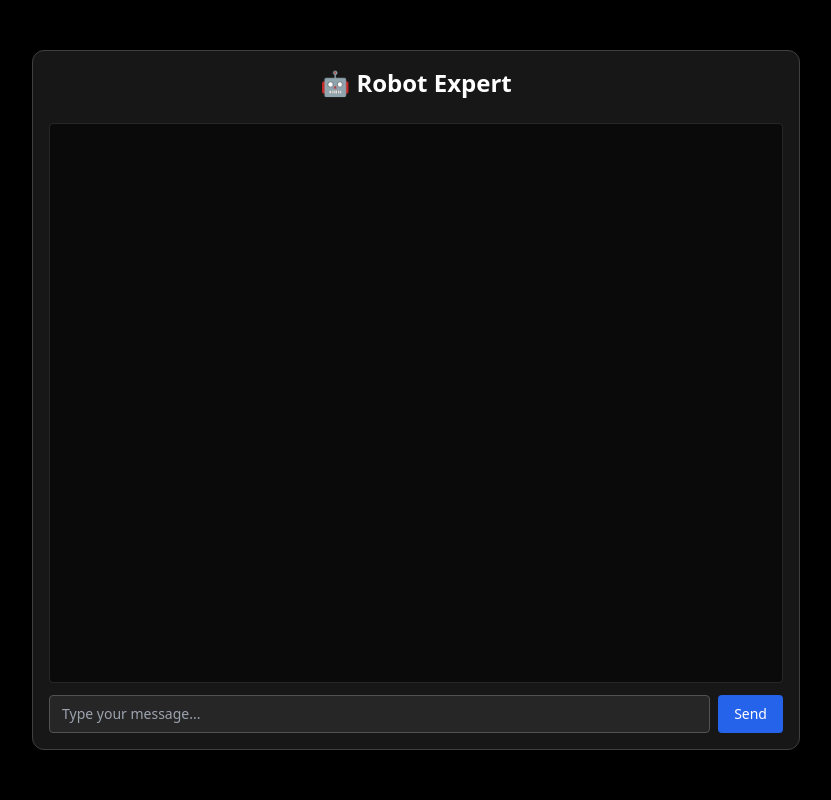
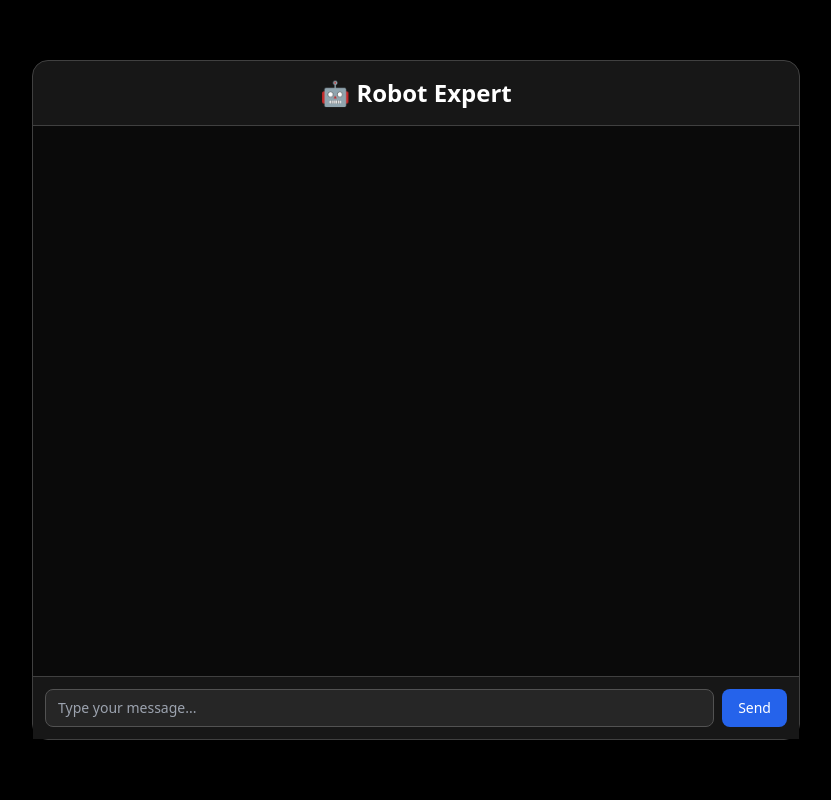
Before and after one commit to berkulutas/robot-expert-chatbot, a Flask app: page / in a window 1280 px wide. Shown: the whole page, without its empty margins (224-1055 px from the left). Run offline with Flask 3, Linux system fonts and the light colour scheme; some libraries are stand-ins or nearby versions.

Commit message:
ui updates

```diff
--- a/templates/chat.html
+++ b/templates/chat.html
@@ -7,28 +7,36 @@
   <script src="https://cdn.tailwindcss.com"></script>
   <style>
     body { font-family: system-ui, sans-serif; }
+    html, body {
+      margin: 0;
+      padding: 0;
+      overflow-x: hidden;
+      height: 100%;
+    }
   </style>
 </head>
-<body class="bg-black text-white flex items-center justify-center min-h-screen p-2 sm:p-4">
+<body class="bg-black text-white flex items-center justify-center min-h-screen">
 
-  <div class="w-full max-w-md sm:max-w-3xl bg-neutral-900 border border-neutral-700 rounded-xl p-3 sm:p-4 shadow-md flex flex-col h-[90vh] max-h-[700px]">
+  <div class="w-full max-w-screen-md mx-auto bg-neutral-900 border border-neutral-700 rounded-2xl shadow-xl flex flex-col h-[90vh] sm:h-[85vh]">
 
-    <h1 class="text-xl sm:text-2xl text-center font-semibold mb-4 sm:mb-6">🤖 Robot Expert</h1>
+    <h1 class="text-xl sm:text-2xl font-semibold text-center py-4 border-b border-neutral-700">
+      🤖 Robot Expert
+    </h1>
 
-    <div id="chat-box" class="flex flex-col gap-2 overflow-y-auto flex-1 p-2 border border-neutral-800 rounded bg-neutral-950 scroll-smooth">
+    <div id="chat-box" class="flex-1 p-3 overflow-y-auto space-y-3 bg-neutral-950">
       <!-- Messages will be injected here -->
     </div>
 
-    <div class="flex gap-2 mt-3">
+    <div class="flex gap-2 p-3 border-t border-neutral-700 bg-neutral-900">
       <input
         id="question"
         type="text"
         placeholder="Type your message..."
-        class="flex-1 px-3 py-2 rounded bg-neutral-800 text-sm text-white placeholder-gray-400 border border-neutral-600 focus:outline-none"
+        class="flex-1 px-3 py-2 rounded-lg bg-neutral-800 text-sm text-white placeholder-gray-400 border border-neutral-600 focus:outline-none"
       />
       <button
         onclick="sendMessage()"
-        class="px-4 py-2 bg-blue-600 rounded text-sm hover:bg-blue-700 whitespace-nowrap"
+        class="px-4 py-2 bg-blue-600 rounded-lg text-sm hover:bg-blue-700 whitespace-nowrap"
       >
         Send
       </button>
@@ -40,7 +48,7 @@
     function appendMessage(role, text) {
       const message = document.createElement("div");
       message.className = `flex ${role === 'user' ? 'justify-end' : 'justify-start'}`;
-      message.innerHTML = `<div class="rounded-lg px-4 py-2 max-w-[75%] text-sm ${role === 'user' ? 'bg-blue-600 text-white' : 'bg-neutral-700 text-white'}">${text}</div>`;
+      message.innerHTML = `<div class="rounded-xl px-4 py-2 max-w-[75%] text-sm ${role === 'user' ? 'bg-blue-600 text-white' : 'bg-neutral-700 text-white'}">${text}</div>`;
       const box = document.getElementById("chat-box");
       box.appendChild(message);
       box.scrollTop = box.scrollHeight;
@@ -75,10 +83,10 @@
       }
     }
 
-    // 🔑 Add "Enter" key support
+    // Enter to send
     document.getElementById("question").addEventListener("keydown", function (e) {
       if (e.key === "Enter") {
-        e.preventDefault();  // Prevent form submission if needed
+        e.preventDefault();
         sendMessage();
       }
     });
```
